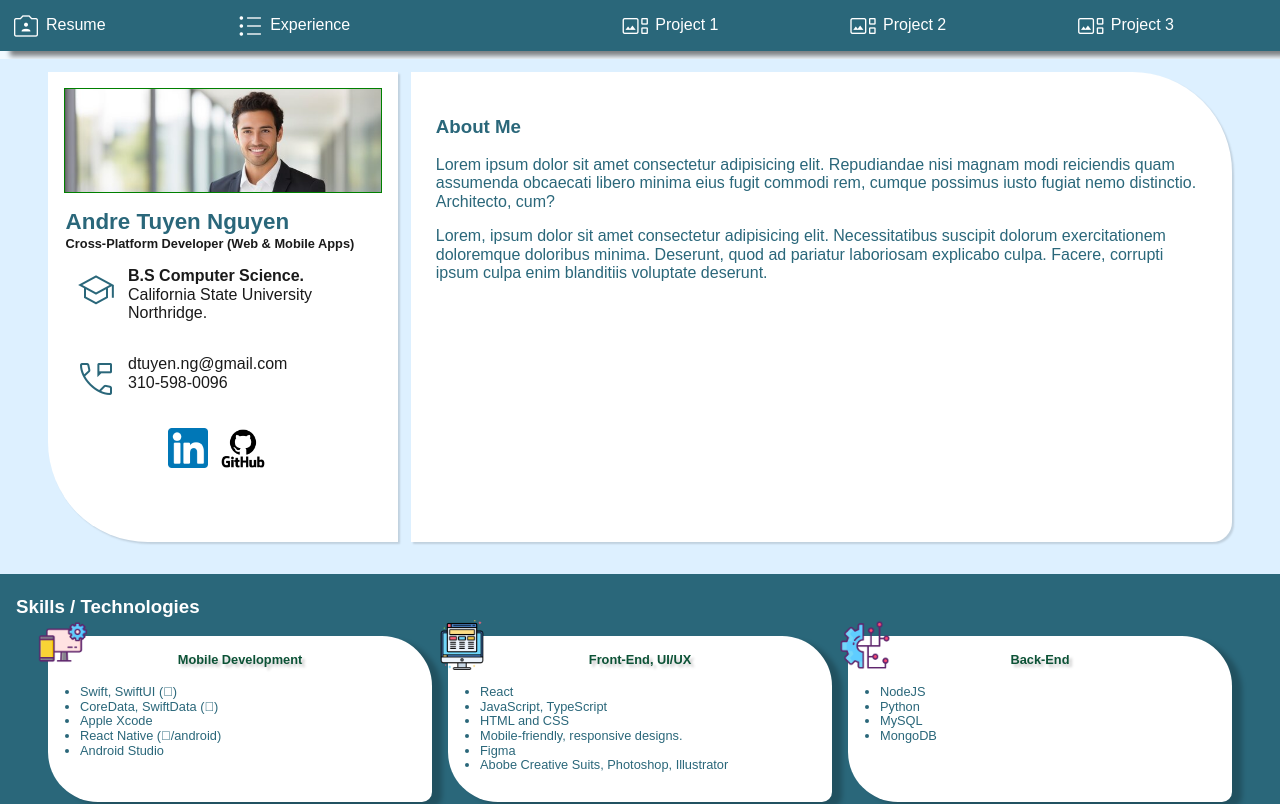
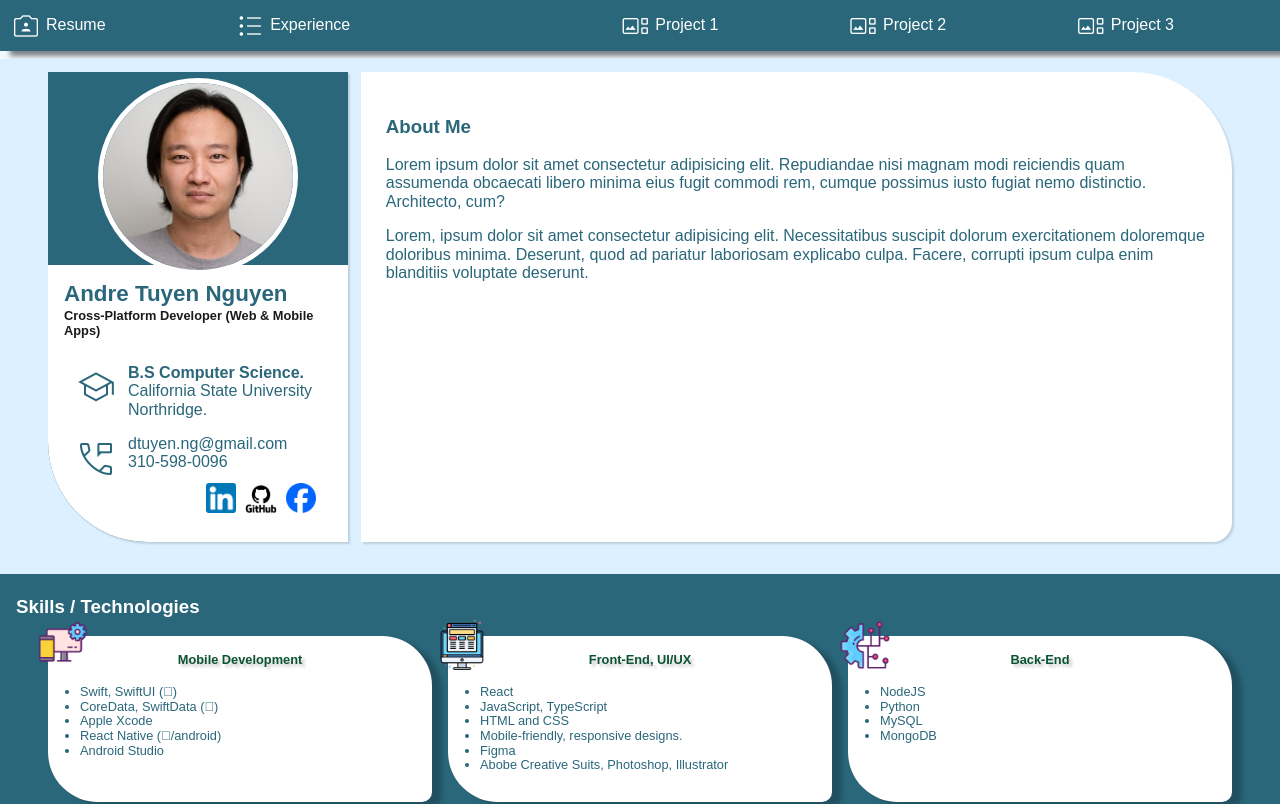
Before and after one commit to dtuyenng/resume-website, a React (Vite) app: page /pricing in a window 1280 px wide. Shown: the top 804 px of the page. Built offline with nearby package versions, Linux system fonts and the light colour scheme.

Commit message:
Commit
commit

```diff
--- a/src/App.css
+++ b/src/App.css
@@ -144,28 +144,34 @@ html {
 }
 
 .my_card {
-  background-color: white;
-  min-width: 350px;
+  background-color: var(--background-color);
+  min-width: 300px;
   display: flex;
   flex-direction: column;
-  width: 300px;
   height: 470px;
   color: var(--background-color);
   box-shadow: 2px 2px 2px rgba(0, 0, 0, 0.132);
   overflow: hidden;
   border-bottom-left-radius: 100px;
-  padding: 1rem;
   margin-left: 2rem;
+  padding-top: 1rem;
 }
 
 .my_card .headshot {
-  height: 100%;
-  border: 1px solid green;
+  height: 200px;
+  width: 200px;
   overflow: hidden;
+  margin: -10px auto;
+  border-radius: 50%;
+  z-index: 100;
+  border: 5px solid white;
 }
 
 .my_card .headshot img {
   width: 100%;
+  height: 100%;
+  object-fit: cover;
+  object-position: center 15%;
 }
 
 .fullname {
@@ -174,7 +180,7 @@ html {
   background-color: white;
   margin: 0 auto;
   padding-top: 1rem;
-  padding-left: 0.1rem;
+  padding-left: 1rem;
 }
 .fullname span {
   font-size: 1.4rem;
@@ -190,11 +196,10 @@ html {
 .education_card {
   width: 100%;
   display: flex;
-  color: var(--main-color);
+  color: var(--background-color);
   background-color: white;
   margin: 0 auto;
-  margin-top: 1rem;
-  padding-bottom: 1rem;
+  padding-left: 1rem;
 }
 .my_card .material-symbols-outlined {
   color: var(--background-color);
@@ -206,24 +211,27 @@ html {
   width: 100%;
   display: flex;
   flex-direction: row;
-  color: var(--main-color);
+  color: var(--background-color);
   background-color: white;
-  margin: 1px auto 0;
+  margin: 0 auto;
   padding-top: 1rem;
+  padding-left: 1rem;
 }
 .links_card {
-  margin-top: 1px;
   background-color: white;
-  text-align: center;
-  padding-top: 1.5rem;
-  height: 100%;
+  text-align: right;
+  padding-right: 2rem;
+  height: 60px;
 }
 
 .links_card img:nth-child(1) {
-  width: 40px;
+  width: 30px;
 }
 .links_card img:nth-child(2) {
-  width: 70px;
+  width: 50px;
+}
+.links_card img:nth-child(3) {
+  width: 30px;
 }
 
 /*********************** SKILLS ***********************/
--- /dev/null
+++ b/src/components/MyCard.tsx
@@ -0,0 +1,39 @@
+function MyCard() {
+  return (
+    <div className="my_card">
+      <div className="headshot">
+        <img src="portfolio/headshot.jpeg" alt="" />
+      </div>
+
+      <div className="fullname">
+        <span>Andre Tuyen Nguyen</span>
+        <div className="title">
+          Cross-Platform Developer (Web & Mobile Apps)
+        </div>
+      </div>
+      <div className="education_card">
+        <span className="material-symbols-outlined">school</span>
+        <div>
+          <strong>B.S Computer Science.</strong>
+          <div>California State University Northridge.</div>
+        </div>
+      </div>
+      <div className="contact_card">
+        <span className="material-symbols-outlined">perm_phone_msg</span>
+        <div>
+          <div className="email">dtuyen.ng@gmail.com</div>
+          <div className="phone">310-598-0096</div>
+          <div className="website"></div>
+        </div>
+      </div>
+
+      <div className="links_card">
+        <img src="portfolio/linkedinIcon.png" alt="" />
+        <img src="portfolio/GitHub-logo.png" alt="" />
+        <img src="portfolio/facebook-icon.png" alt="" />
+      </div>
+    </div>
+  );
+}
+
+export default MyCard;
--- a/src/components/Resume.tsx
+++ b/src/components/Resume.tsx
@@ -1,41 +1,10 @@
-import React from "react";
+import MyCard from "./MyCard";
 
 function Resume() {
   return (
     <div className="resume-wrap">
       <div className="mid_wrapper">
-        <div className="my_card">
-          <div className="headshot">
-            <img src="portfolio/headshot.jpeg" alt="" />
-          </div>
-
-          <div className="fullname">
-            <span>Andre Tuyen Nguyen</span>
-            <div className="title">
-              Cross-Platform Developer (Web & Mobile Apps)
-            </div>
-          </div>
-          <div className="education_card">
-            <span className="material-symbols-outlined">school</span>
-            <div>
-              <strong>B.S Computer Science.</strong>
-              <div>California State University Northridge.</div>
-            </div>
-          </div>
-          <div className="contact_card">
-            <span className="material-symbols-outlined">perm_phone_msg</span>
-            <div>
-              <div className="email">dtuyen.ng@gmail.com</div>
-              <div className="phone">310-598-0096</div>
-              <div className="website"></div>
-            </div>
-          </div>
-
-          <div className="links_card">
-            <img src="portfolio/linkedinIcon.png" alt="" />
-            <img src="portfolio/GitHub-logo.png" alt="" />
-          </div>
-        </div>
+        <MyCard></MyCard>
         <div className="aboutme_card">
           <h3>About Me</h3>
           <p>
--- a/src/components/Welcome.tsx
+++ b/src/components/Welcome.tsx
@@ -1,5 +1,3 @@
-import React from "react";
-
 function Welcome() {
   return <div>Welcome</div>;
 }
```
Also changed, not shown: portfolio/facebook-icon.png (added), portfolio/headshot.jpeg.
